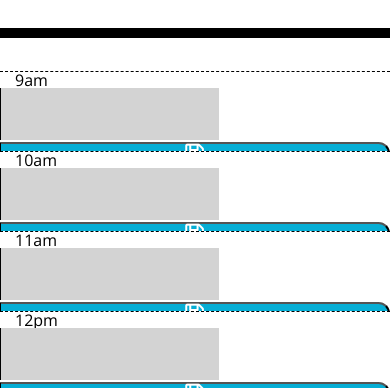
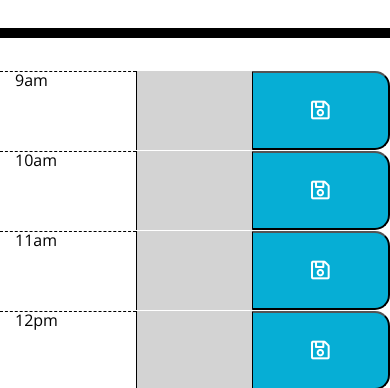
Before and after one commit to NickHM05/Nick-s-Workday-Scheduler, a plain HTML site: page index.html in a window 390 px wide. Shown: the part 396-784 px from the top of the page. Drawn offline with nearby package versions, Linux system fonts and the light colour scheme.

Commit message:
made it so that the screen elements will flex to an iphone se or any small screen

```diff
--- a/assets/script.js
+++ b/assets/script.js
@@ -69,7 +69,7 @@ WorkDayPlanner.forEach(function (hour) {
     theField.text(hour.dpHour + hour.ampm);
 
     var theInput = $("<div>");
-    theInput.addClass("col-sm-9 description p-0");
+    theInput.addClass("col-sm-2 description p-0");
 
     var HourData = $("<textarea>");
     HourData.attr("id", hour.id);
--- a/assets/style.css
+++ b/assets/style.css
@@ -11,6 +11,8 @@ textarea {
   color: #000000;
   border-left: 1px solid black;
   padding: 10px;
+  width: 100%;
+  height: 100%;
 }
 
 .jumbotron {
@@ -31,6 +33,7 @@ textarea {
 }
 
 .row {
+  flex-wrap: nowrap;
   height: 80px;
   border-top: 1px solid white;
   justify-content: center;
@@ -63,23 +66,10 @@ textarea {
   border-bottom-right-radius: 15px;
   background-color: #06aed5;
   color: white;
+  height: 100%;
 }
 
 .saveBtn i:hover {
   font-size: 20px;
   transition: all 0.3s ease-in-out;
 }
-
-/*My media query for smaller screen devices
-@media screen and (max-width:750px) {
-  .row{
-    display: block;
-  }
-  .saveBtn{
-    font-size: 1rem;
-    margin: 16px 0px 0px 0px;
-    padding: 10px 15px;
-    width:20px;
-  }
-
-}
```
